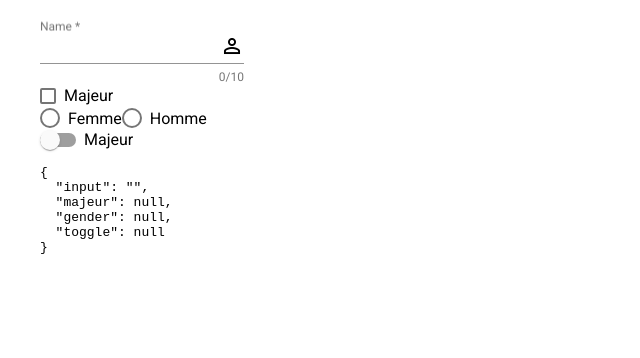
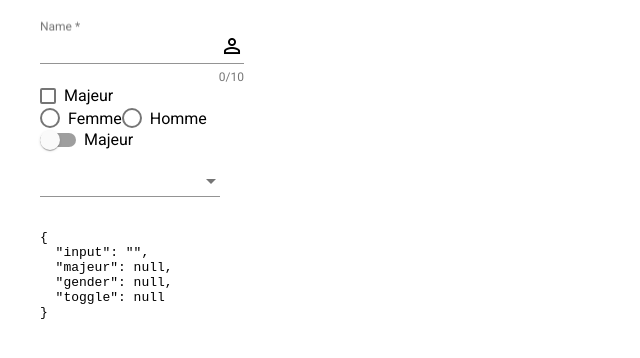
Before and after one commit to dymafr/angular-chap23-l4, an Angular app: page / in a window 1280 px wide. Shown: the top 358 px of the page, without its empty margins (0-640 px from the left). Built offline with nearby package versions, Linux system fonts and the light colour scheme.

Commit message:
2 files modified

```diff
--- a/src/app/app.component.html
+++ b/src/app/app.component.html
@@ -2,7 +2,7 @@
 	<div>
 		<mat-form-field floatLabel="always">
 			<mat-label>Name</mat-label>
-			<input matInput type="text"  formControlName="input">
+			<input matInput type="text" formControlName="input" />
 			<mat-icon matSuffix>perm_identity</mat-icon>
 			<mat-hint align="end">{{form.get('input').value?.length}}/10</mat-hint>
 			<mat-error *ngIf="form.get('input').invalid">Le champ est obligatoire</mat-error>
@@ -20,5 +20,14 @@
 	<div>
 		<mat-slide-toggle formControlName="toggle">Majeur</mat-slide-toggle>
 	</div>
+	<div>
+		<mat-form-field>
+			<mat-select>
+				<mat-option value="pain">Pain</mat-option>
+				<mat-option value="pate">Pain</mat-option>
+				<mat-option value="pizza">Pizza</mat-option>
+			</mat-select>
+		</mat-form-field>
+	</div>
 	<pre>{{form.value | json}}</pre>
 </form>
--- a/src/app/app.module.ts
+++ b/src/app/app.module.ts
@@ -6,6 +6,7 @@ import { AppComponent } from "./app.component";
 import { MaterialModule } from "./shared/modules/material.module";
 import { BrowserAnimationsModule } from "@angular/platform-browser/animations";
 import { MatIconModule } from "@angular/material/icon";
+import { MatSelectModule } from "@angular/material/select";
 
 @NgModule({
   imports: [
@@ -14,7 +15,8 @@ import { MatIconModule } from "@angular/material/icon";
     ReactiveFormsModule,
     BrowserAnimationsModule,
     MaterialModule,
-    MatIconModule
+    MatIconModule,
+    MatSelectModule
   ],
   declarations: [AppComponent],
   bootstrap: [AppComponent]
```
